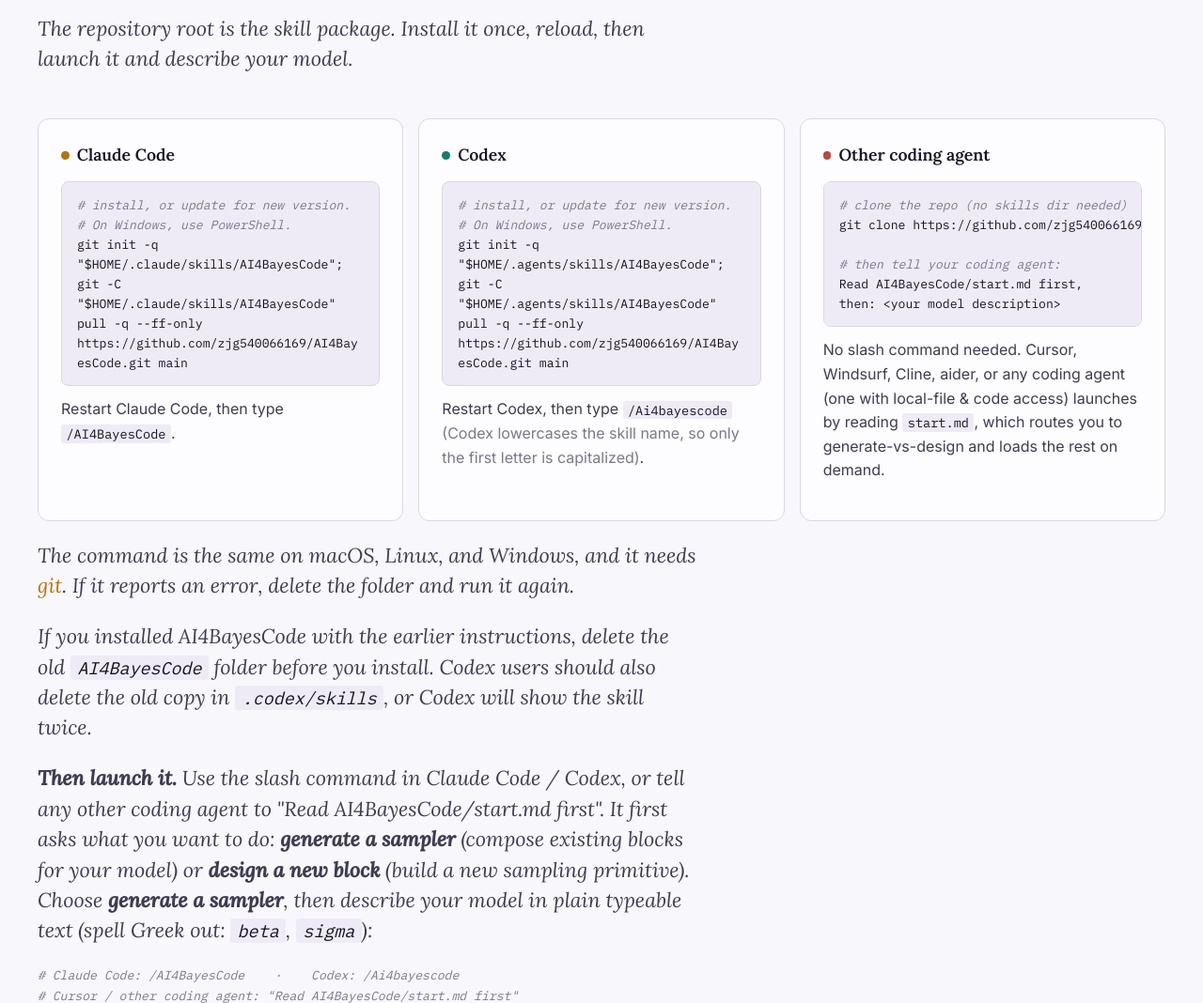
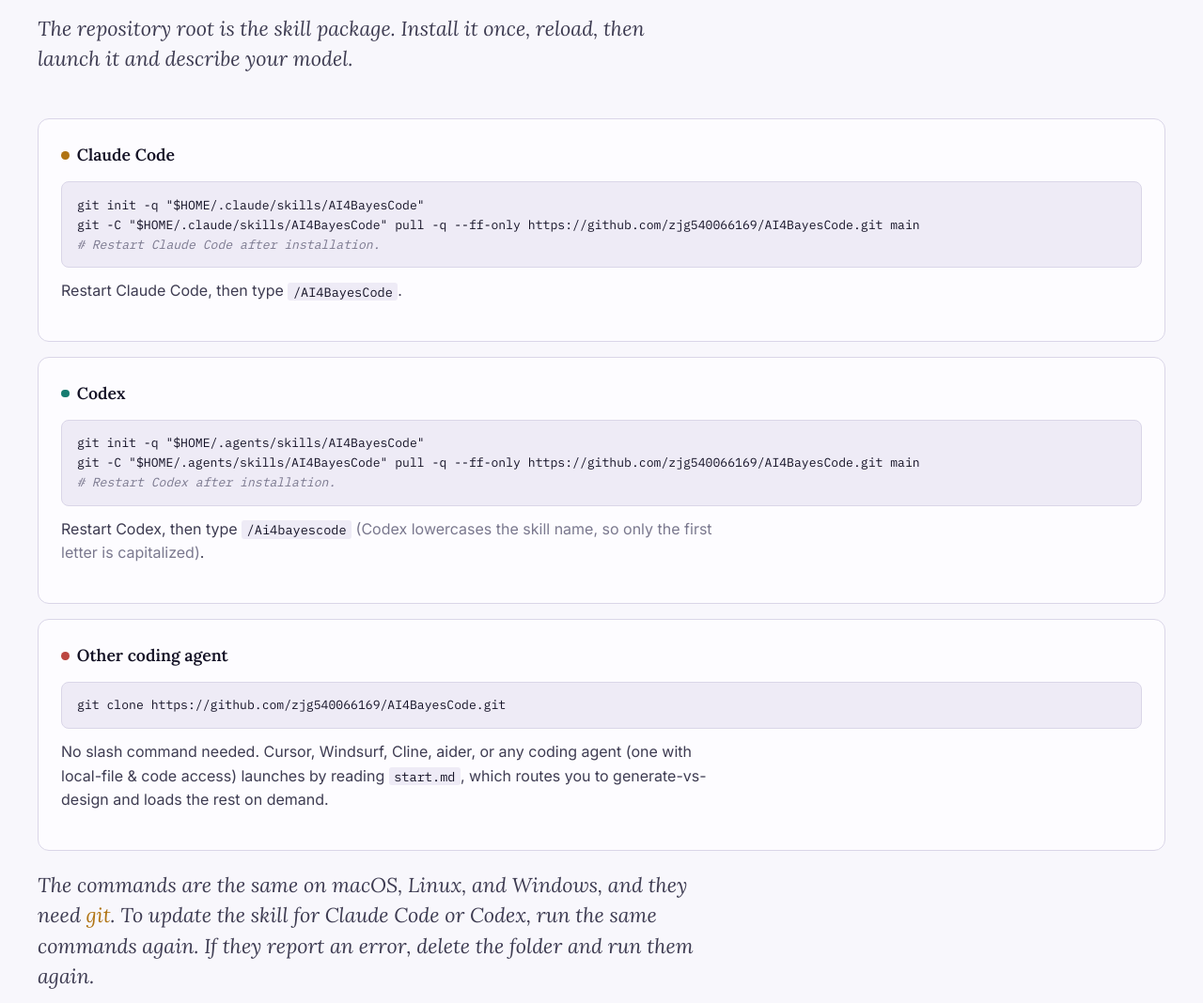
Before and after one commit to zjg540066169/AI4BayesCode-hub, a plain HTML site: page install.html in a window 1280 px wide. Shown: the part 1640-2708 px from the top of the page at 94% size. Drawn offline with Linux system fonts and the light colour scheme.

Commit message:
Install page: match the Quick Start PDF in Step 1
The Claude Code and Codex boxes now show the two git commands on separate
lines, followed by "# Restart ... after installation.", as in the Quick
Start PDF. The Windows note stays in the text above the boxes, and the
other agent box only has the git clone line. The three cards are stacked,
so each command fits on one line on a computer screen. On a narrow screen
the wrapped part of a command is indented. The update note moved to the
text below the boxes.

Co-Authored-By: Claude Opus 5.5 <noreply@anthropic.com>

```diff
--- a/install.html
+++ b/install.html
@@ -29,9 +29,13 @@
     .step__head h3 { margin:.15rem 0 0; }
 
     .install--two { grid-template-columns:repeat(2, 1fr); }
+    /* Step 1 shows one agent per row, so each install command fits on one line */
+    .install--one { grid-template-columns:1fr; }
     /* let long command lines scroll inside their card instead of widening the page */
     .install__card { min-width:0; }
     .install pre { overflow-x:auto; }
+    /* Step 1 boxes wrap long commands and indent the wrapped part, so it does not look like a new command */
+    #step-1 .install pre { white-space:pre-wrap; overflow-wrap:anywhere; text-indent:2ch hanging each-line; }
     /* Step 1 comments must not look like part of the command when they wrap */
     #step-1 .install pre .com { color:rgb(var(--ink-faint)); font-style:italic; }
 
@@ -167,39 +171,35 @@
       launch it and describe your model.
     </p>
 
-    <div class="install mt-3">
+    <div class="install install--one mt-3">
       <div class="install__card" data-cat="param">
         <div class="install__lang">Claude Code</div>
-<pre style="white-space:pre-wrap; overflow-wrap:anywhere;"><span class="com"># install, or update for new version.
-# On Windows, use PowerShell.
-</span>git init -q <span class="lit">"$HOME/.claude/skills/AI4BayesCode"</span>; git -C <span class="lit">"$HOME/.claude/skills/AI4BayesCode"</span> pull -q --ff-only https://github.com/zjg540066169/AI4BayesCode.git main</pre>
+<pre>git init -q <span class="lit">"$HOME/.claude/skills/AI4BayesCode"</span>
+git -C <span class="lit">"$HOME/.claude/skills/AI4BayesCode"</span> pull -q --ff-only https://github.com/zjg540066169/AI4BayesCode.git main
+<span class="com"># Restart Claude Code after installation.</span></pre>
         <p class="install__note" style="margin-top:.75rem;">Restart Claude Code, then type <code>/AI4BayesCode</code>.</p>
       </div>
 
       <div class="install__card" data-cat="semi">
         <div class="install__lang">Codex</div>
-<pre style="white-space:pre-wrap; overflow-wrap:anywhere;"><span class="com"># install, or update for new version.
-# On Windows, use PowerShell.
-</span>git init -q <span class="lit">"$HOME/.agents/skills/AI4BayesCode"</span>; git -C <span class="lit">"$HOME/.agents/skills/AI4BayesCode"</span> pull -q --ff-only https://github.com/zjg540066169/AI4BayesCode.git main</pre>
+<pre>git init -q <span class="lit">"$HOME/.agents/skills/AI4BayesCode"</span>
+git -C <span class="lit">"$HOME/.agents/skills/AI4BayesCode"</span> pull -q --ff-only https://github.com/zjg540066169/AI4BayesCode.git main
+<span class="com"># Restart Codex after installation.</span></pre>
         <p class="install__note" style="margin-top:.75rem;">Restart Codex, then type <code>/Ai4bayescode</code> <span class="muted">(Codex lowercases the skill name, so only the first letter is capitalized)</span>.</p>
       </div>
 
       <div class="install__card" data-cat="emp">
         <div class="install__lang">Other coding agent</div>
-<pre><span class="com"># clone the repo (no skills dir needed)</span>
-git clone https://github.com/zjg540066169/AI4BayesCode.git
-
-<span class="com"># then tell your coding agent:</span>
-Read AI4BayesCode/start.md first,
-then: &lt;your model description&gt;</pre>
+<pre>git clone https://github.com/zjg540066169/AI4BayesCode.git</pre>
         <p class="install__note" style="margin-top:.75rem;">No slash command needed. Cursor, Windsurf, Cline, aider, or any coding agent (one with local-file &amp; code access) launches by reading <code>start.md</code>, which routes you to generate-vs-design and loads the rest on demand.</p>
       </div>
     </div>
 
     <p class="subtitle install__note">
-      The command is the same on macOS, Linux, and Windows, and it needs
+      The commands are the same on macOS, Linux, and Windows, and they need
       <a class="accent" href="https://git-scm.com/downloads" target="_blank" rel="noopener">git</a>.
-      If it reports an error, delete the folder and run it again.
+      To update the skill for Claude Code or Codex, run the same commands again.
+      If they report an error, delete the folder and run them again.
     </p>
     <p class="subtitle install__note">
       If you installed AI4BayesCode with the earlier instructions, delete the old
```
